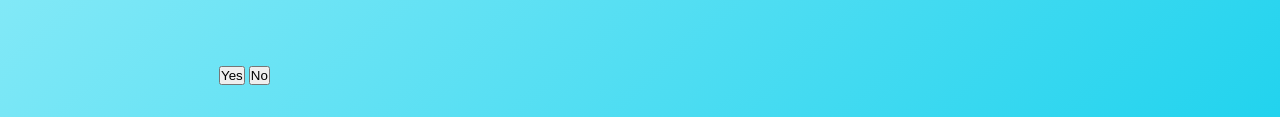
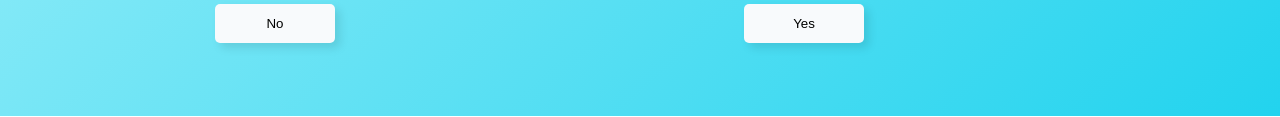
Before and after one commit to RaushanKumar25/date-me-yes-or-yes, a plain HTML site: page index.html in a window 1280 px wide. Shown: the part 1013-1130 px from the top of the page. Drawn offline with Linux system fonts and the light colour scheme.

Commit message:
added css on buttons

```diff
--- a/style.css
+++ b/style.css
@@ -49,3 +49,33 @@ body{
 .image-2 {
     width: 250px;
 }
+
+.btn{
+    position: absolute;
+    top: calc(100% - 5rem);
+    min-width: 120px;
+    padding: .75rem 1rem;
+    outline: none;
+    border: none;
+    background-color: #f8fafc;
+    border-radius: 5px;
+    box-shadow: 5px 5px 10px rgba(0, 0, 0, 0.1);
+    cursor: pointer;
+    transition: 0.3s;
+}
+.btn:hover {
+    background-color: #e2e8f0;
+    box-shadow: 5px 5px 5px 10px rgba(0, 0, 0, 0.2);
+}
+
+.btn-yes {
+    left: 50%;
+    transform: translateX(calc(100% - 1rem));
+    z-index: 1;
+}
+
+.btn-no {
+    left: clac(50% + 1rem);
+    transform: all 0.5s ease;
+    z-index: 2;
+}
```
